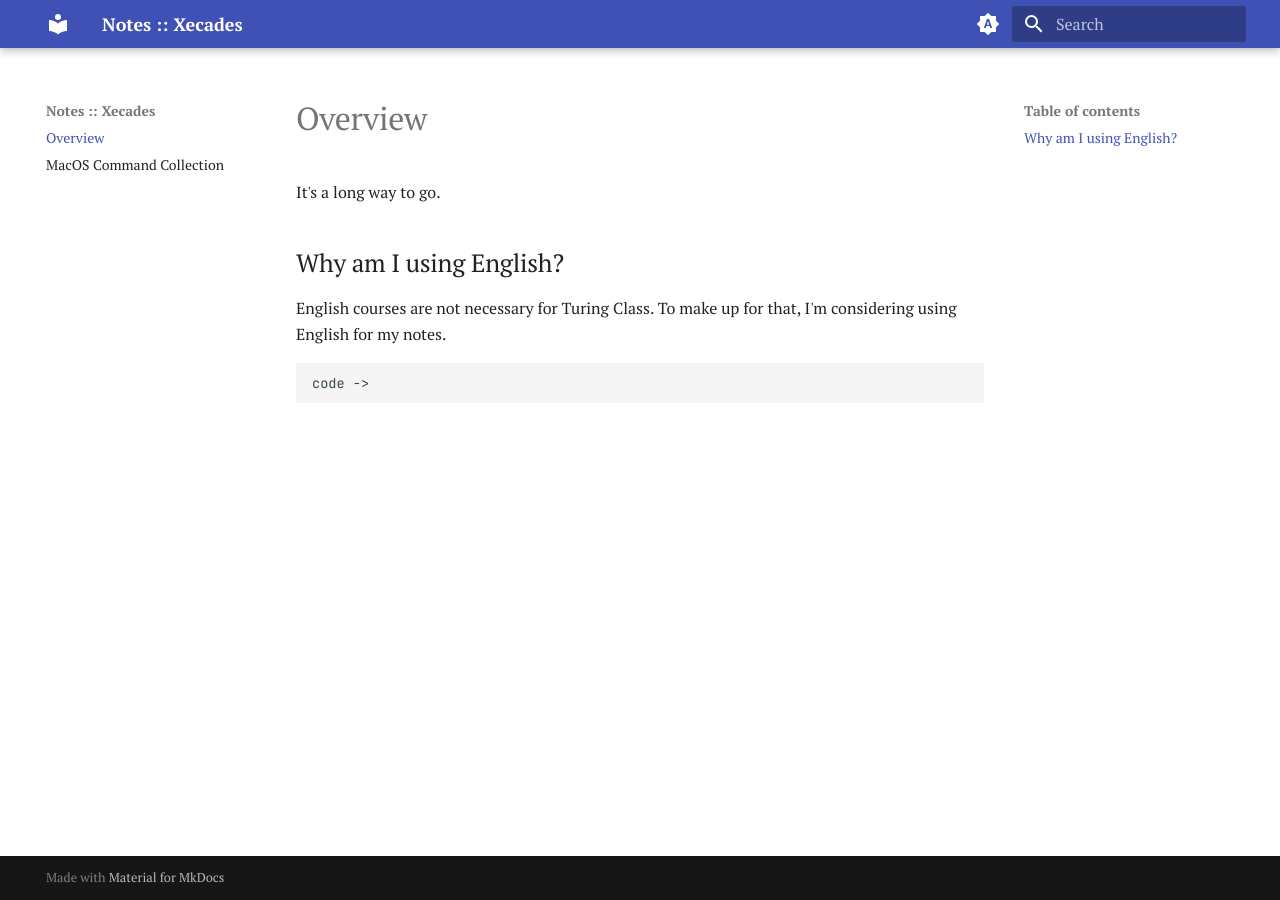
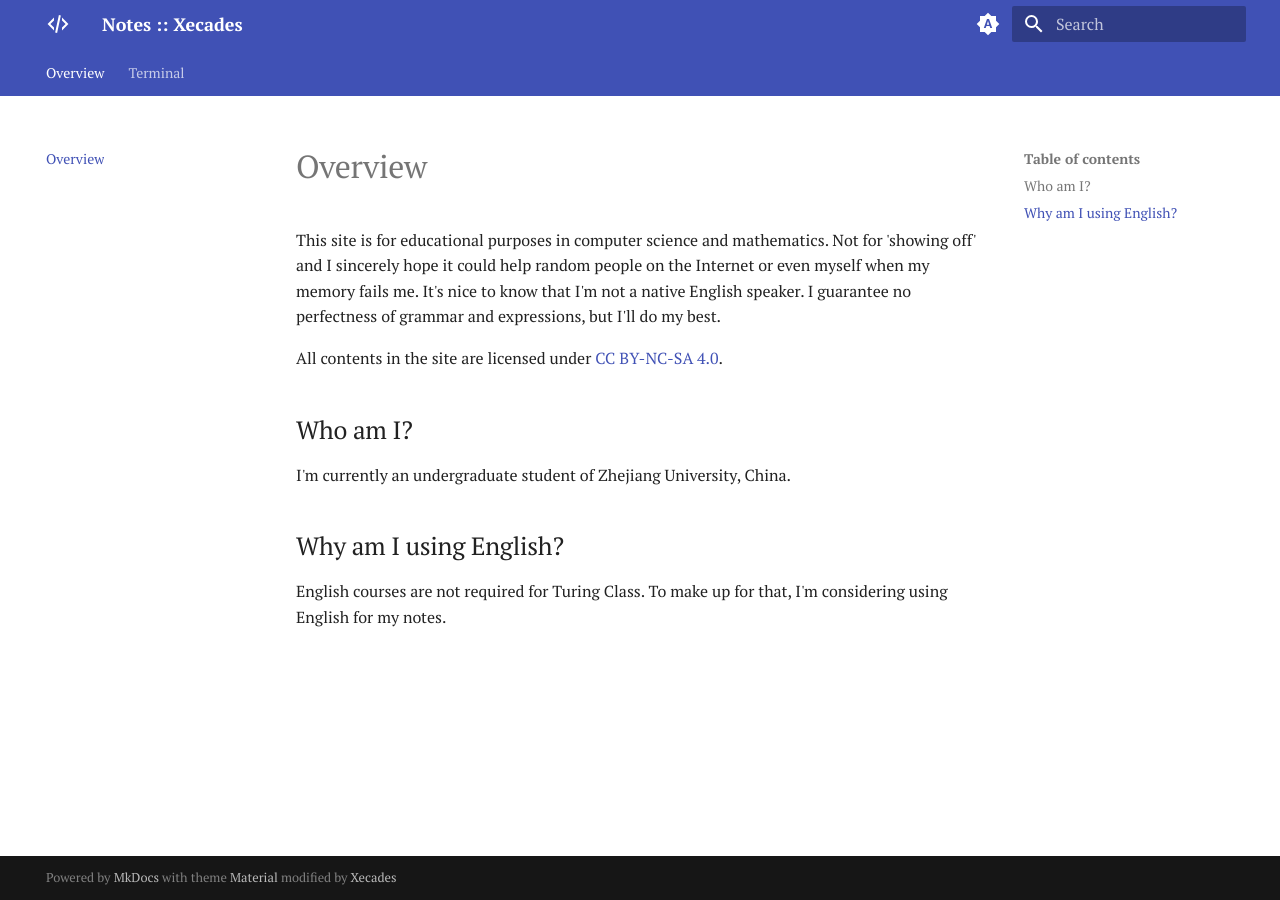
Before and after one commit to Xecades/Notes, an MkDocs documentation site: the page built from docs/index.md, in a window 1280 px wide. Built offline with MkDocs 1.6.1 and Material for MkDocs 9.7.7, drawn with Linux system fonts in a browser that asks for light colours.

Commit message:
theme and overview

````diff
--- a/docs/index.md
+++ b/docs/index.md
@@ -1,11 +1,13 @@
 # Overview
 
-It's a long way to go.
+This site is for educational purposes in computer science and mathematics. Not for 'showing off' and I sincerely hope it could help random people on the Internet or even myself when my memory fails me. It's nice to know that I'm not a native English speaker. I guarantee no perfectness of grammar and expressions, but I'll do my best.
+
+All contents in the site are licensed under [CC BY-NC-SA 4.0](https://creativecommons.org/licenses/by-nc-sa/4.0/).
+
+## Who am I?
+
+I'm currently an undergraduate student of Zhejiang University, China.
 
 ## Why am I using English?
 
-English courses are not necessary for Turing Class. To make up for that, I'm considering using English for my notes.
-
-```
-code ->
-```
+English courses are not required for Turing Class. To make up for that, I'm considering using English for my notes.
--- a/mkdocs.yml
+++ b/mkdocs.yml
@@ -2,6 +2,14 @@ site_name: "Notes :: Xecades"
 theme:
   name: material
   language: en
+  custom_dir: overrides
+  icon:
+    logo: material/xml
+  features:
+    - navigation.tabs
+    - navigation.sections
+    - toc.follow
+    - navigation.top
   palette:
     - media: "(prefers-color-scheme)"
       toggle:
@@ -16,6 +24,7 @@ theme:
 
     - media: "(prefers-color-scheme: dark)"
       scheme: slate
+      primary: black
       toggle:
         icon: material/brightness-4
         name: Switch to system preference
@@ -23,8 +32,8 @@ theme:
     text: "PT Serif"
     code: "JetBrains Mono"
 
+extra_css:
+  - assets/css/extra.css
+
 plugins:
   - search
-
-extra_css:
-  - assets/css/extra.css
--- /dev/null
+++ b/overrides/partials/copyright.html
@@ -0,0 +1,14 @@
+<div class="md-copyright">
+  Powered by
+  <a href="https://www.mkdocs.org/" target="_blank" rel="noopener">
+    MkDocs
+  </a>
+  with theme
+  <a href="https://squidfunk.github.io/mkdocs-material/" target="_blank" rel="noopener">
+    Material
+  </a>
+  modified by
+  <a href="https://github.com/Xecades" target="_blank" rel="noopener">
+    Xecades
+  </a>
+</div>
````
Also changed, not shown: docs/Terminal/MacOSCommandCollection.md (renamed from docs/MacOSCommandCollection.md, +8 -7 lines).
